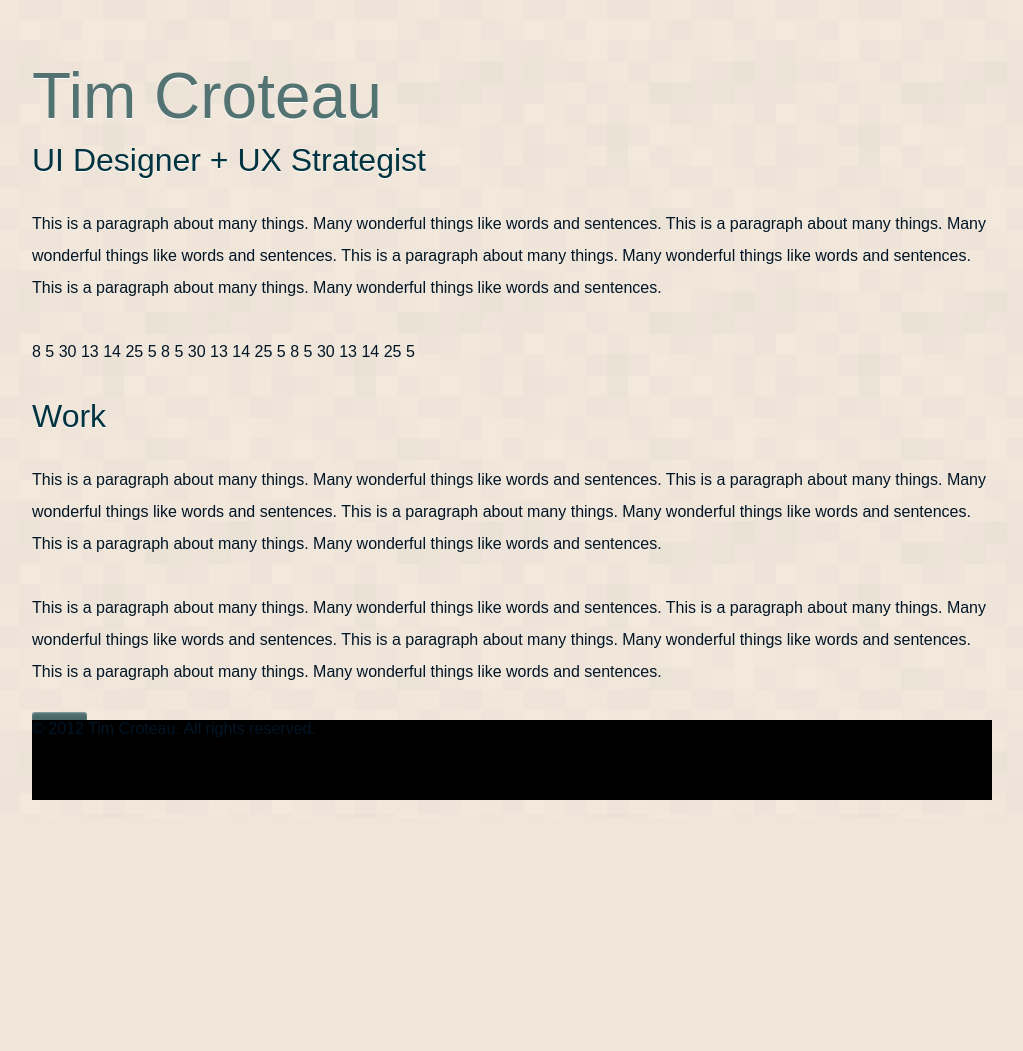
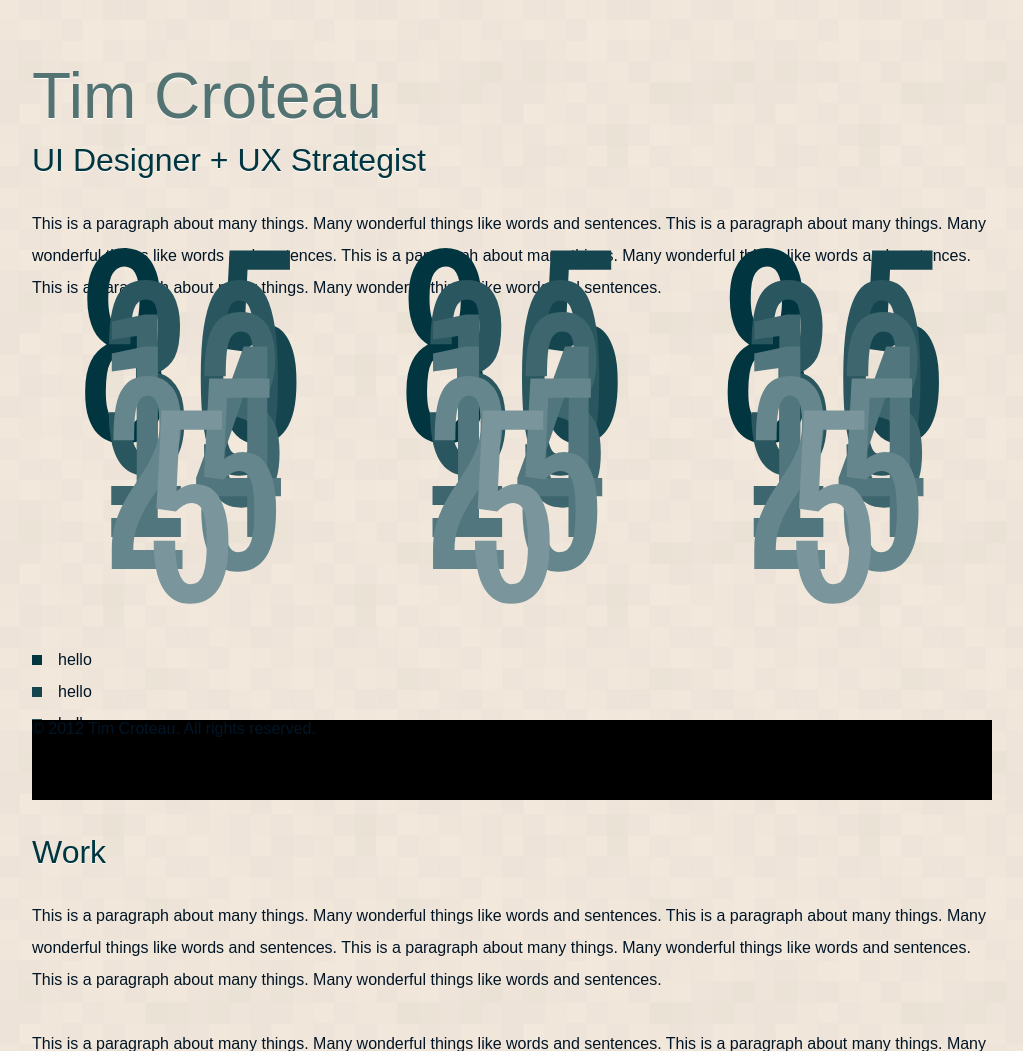
Before and after one commit to timcroteau/portfolio, a PHP site: page / in a window 1280 px wide. Shown: the top 1051 px of the page, without its empty margins (128-1151 px from the left). Before the commit the page ends 800 px from the top, so only its background shows below. Run offline with PHP 8.4, Linux system fonts and the light colour scheme; style sheets or scripts are compiled from the project's sources; some libraries are stand-ins or nearby versions.

Commit message:
done for the day again.  eat me, compass.

```diff
--- a/index.html
+++ b/index.html
@@ -12,12 +12,12 @@
 			<script src="js/excanvas.min.js"></script>
 		<![endif]-->
 		<meta http-equiv="X-UA-Compatible" content="IE=edge">
-		<link href="/stylesheets/screen.css" media="screen, projection" rel="stylesheet" type="text/css" />
-		<link href="/stylesheets/print.css" media="print" rel="stylesheet" type="text/css" />
+		<link href="stylesheets/screen.css" media="screen, projection" rel="stylesheet" type="text/css" />
+		<link href="stylesheets/print.css" media="print" rel="stylesheet" type="text/css" />
 		<!--[if IE]>
 			<link href="/stylesheets/ie.css" media="screen, projection" rel="stylesheet" type="text/css" />
 		<![endif]-->
-		<link rel="stylesheet" href="/stylesheets/css/styles.css" type="text/css">
+		<link rel="stylesheet" href="stylesheets/styles.css" type="text/css">
 		<script type="text/javascript" src="//use.typekit.net/cte4lth.js"></script>
 		<script type="text/javascript">try{Typekit.load();}catch(e){}</script>
 	</head>
@@ -62,6 +62,13 @@
 						<span class="seven">5</span>
 					</span>
 				</p>
+				<ul class="bullets">
+					<li class="one">hello</li>
+					<li class="two">hello</li>
+					<li class="three">hello</li>
+					<li class="four">hello</li>
+					<li class="five">hello</li>
+				</ul>
 			</header>
 			<div id="main">
 				<section id="work">
--- a/sass/_type.scss
+++ b/sass/_type.scss
@@ -34,6 +34,7 @@
 
 	hgroup h2 {margin-top:0}
 
+li {line-height:2em;}
 
 // Fonts
 
--- a/stylesheets/styles.css
+++ b/stylesheets/styles.css
@@ -304,39 +304,44 @@
   margin-top: 0;
 }
 
-/* line 40, ../sass/_type.scss */
+/* line 37, ../sass/_type.scss */
+li {
+  line-height: 2em;
+}
+
+/* line 41, ../sass/_type.scss */
 h1, h2 {
   font-family: "cubano", sans-serif;
 }
 
-/* line 42, ../sass/_type.scss */
+/* line 43, ../sass/_type.scss */
 body {
   font-family: "museo-sans", sans-serif;
 }
 
-/* line 47, ../sass/_type.scss */
+/* line 48, ../sass/_type.scss */
 body {
   color: #011526;
 }
 
-/* line 49, ../sass/_type.scss */
+/* line 50, ../sass/_type.scss */
 h1 {
   color: #537373;
   text-shadow: 0 1px 0 white;
 }
 
-/* line 53, ../sass/_type.scss */
+/* line 54, ../sass/_type.scss */
 h2 {
   color: #013641;
   text-shadow: 0 1px 0 white;
 }
 
-/* line 57, ../sass/_type.scss */
+/* line 58, ../sass/_type.scss */
 h3 {
   color: #537373;
 }
 
-/* line 60, ../sass/_type.scss */
+/* line 61, ../sass/_type.scss */
 a {
   color: #537373;
 }
@@ -446,38 +451,109 @@
 
 /* line 33, ../sass/_global.scss */
 .chartwell {
+  display: inline-block;
   font-family: Chartwell;
-  font-size: 14em;
+  font-size: 17em;
+  text-align: center;
+  width: 33%;
 }
-/* line 36, ../sass/_global.scss */
+/* line 39, ../sass/_global.scss */
 .chartwell .one {
   color: #013641;
 }
-/* line 37, ../sass/_global.scss */
+/* line 40, ../sass/_global.scss */
 .chartwell .two {
-  color: #00333d;
-}
-/* line 38, ../sass/_global.scss */
-.chartwell .three {
-  color: #00303a;
-}
-/* line 39, ../sass/_global.scss */
-.chartwell .four {
-  color: #002d37;
-}
-/* line 40, ../sass/_global.scss */
-.chartwell .five {
-  color: #002b34;
+  color: #154650;
 }
 /* line 41, ../sass/_global.scss */
-.chartwell .six {
-  color: #002830;
+.chartwell .three {
+  color: #29565f;
 }
 /* line 42, ../sass/_global.scss */
-.chartwell .seven {
-  color: #00252d;
+.chartwell .four {
+  color: #3d666e;
 }
 /* line 43, ../sass/_global.scss */
+.chartwell .five {
+  color: #52767d;
+}
+/* line 44, ../sass/_global.scss */
+.chartwell .six {
+  color: #66868d;
+}
+/* line 45, ../sass/_global.scss */
+.chartwell .seven {
+  color: #7a969c;
+}
+/* line 46, ../sass/_global.scss */
 .chartwell .hole {
   color: #f2e8dc;
 }
+
+/* line 49, ../sass/_global.scss */
+.bullets {
+  list-style: none;
+}
+/* line 51, ../sass/_global.scss */
+.bullets .one:before {
+  content: ' ';
+  display: inline-block;
+  height: 10px;
+  width: 10px;
+  margin-right: 1em;
+  background: #013641;
+}
+/* line 52, ../sass/_global.scss */
+.bullets .two:before {
+  content: ' ';
+  display: inline-block;
+  height: 10px;
+  width: 10px;
+  margin-right: 1em;
+  background: #154650;
+}
+/* line 53, ../sass/_global.scss */
+.bullets .three:before {
+  content: ' ';
+  display: inline-block;
+  height: 10px;
+  width: 10px;
+  margin-right: 1em;
+  background: #29565f;
+}
+/* line 54, ../sass/_global.scss */
+.bullets .four:before {
+  content: ' ';
+  display: inline-block;
+  height: 10px;
+  width: 10px;
+  margin-right: 1em;
+  background: #3d666e;
+}
+/* line 55, ../sass/_global.scss */
+.bullets .five:before {
+  content: ' ';
+  display: inline-block;
+  height: 10px;
+  width: 10px;
+  margin-right: 1em;
+  background: #52767d;
+}
+/* line 56, ../sass/_global.scss */
+.bullets .six:before {
+  content: ' ';
+  display: inline-block;
+  height: 10px;
+  width: 10px;
+  margin-right: 1em;
+  background: #66868d;
+}
+/* line 57, ../sass/_global.scss */
+.bullets .seven:before {
+  content: ' ';
+  display: inline-block;
+  height: 10px;
+  width: 10px;
+  margin-right: 1em;
+  background: #7a969c;
+}
```
Also changed, not shown: sass/_global.scss (+23 -8 lines), sass/_mixins.scss (+8 -1 lines), sass/_variables.scss (+11 -1 lines), 2 other files.
